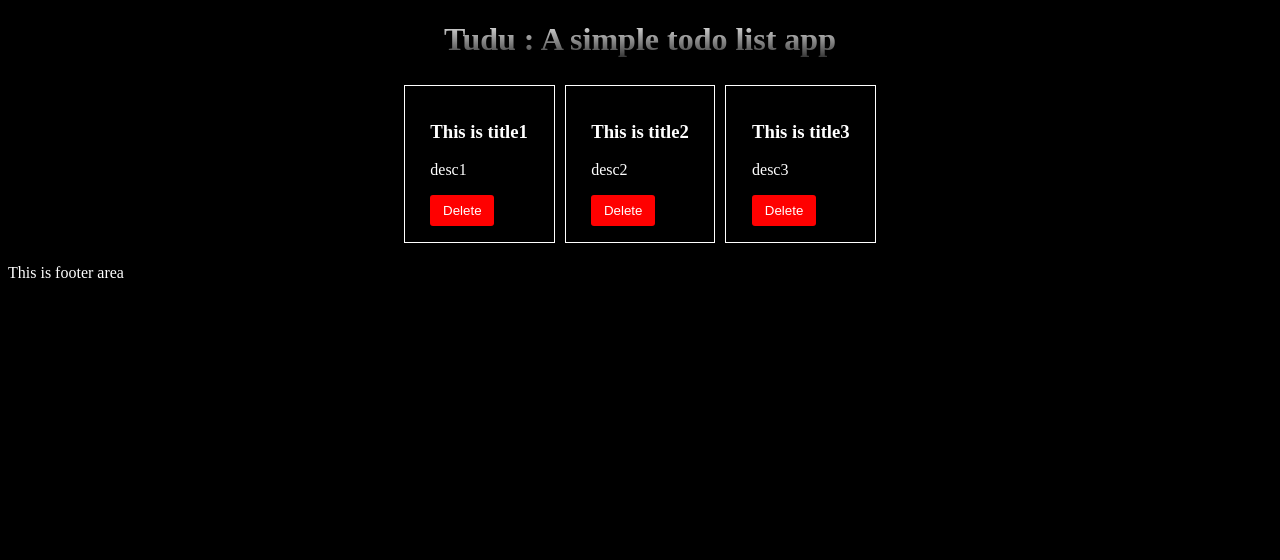
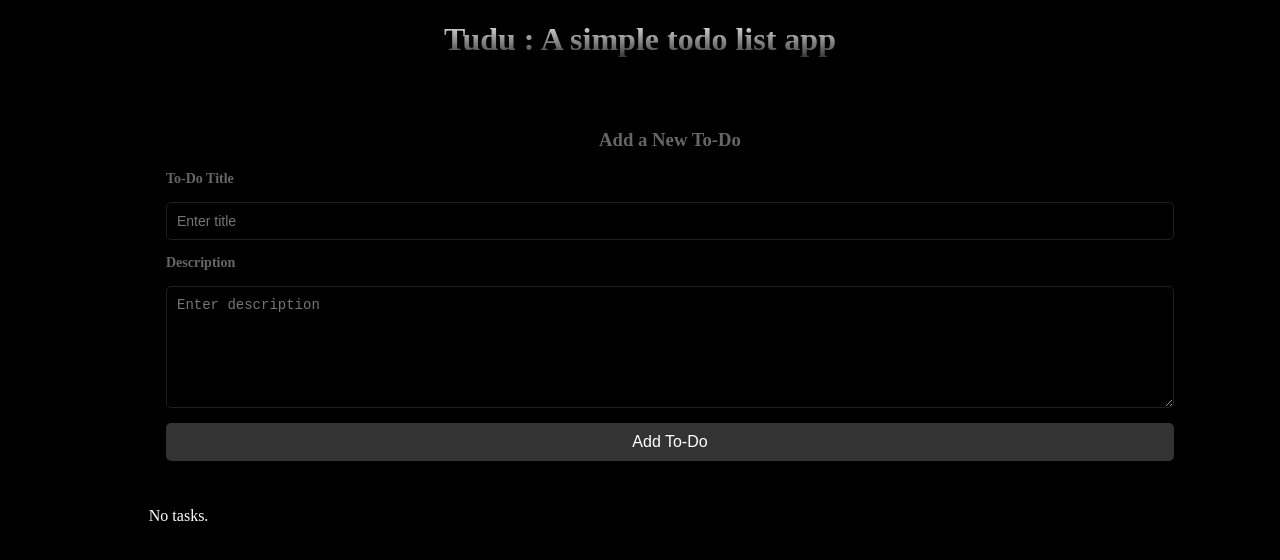
Before and after one commit to toheedakhtar/angular-todoApp, an Angular app in the folder todoApp/: page / in a window 1280 px wide. Shown: the top 560 px of the page. Built offline with nearby package versions, Linux system fonts and the light colour scheme.

Commit message:
add task done

```diff
--- /dev/null
+++ b/todoApp/src/app/Component/todo-add/todo-add.component.css
@@ -0,0 +1,74 @@
+.container {
+
+    background-color: #000000;
+    color: white;
+    border-radius: 8px;
+    padding: 30px;
+    box-shadow: 0 4px 10px rgba(0, 0, 0, 0.1);
+    width: 100%;
+    /* max-width: 400px; */
+    text-align: center;
+}
+
+/* Form Header */
+h3 {
+    color: #666;
+    margin-bottom: 20px;
+}
+
+/* Form Styling */
+.todo-form {
+    display: flex;
+    flex-direction: column;
+    gap: 15px;
+}
+
+/* Label Styling */
+label {
+    font-size: 14px;
+    font-weight: bold;
+    text-align: left;
+    color: #666;
+}
+
+/* Input Styling */
+input[type="text"],
+textarea {
+    padding: 10px;
+    border: 0.5px solid #1f1f1f;
+    border-radius: 5px;
+    font-size: 14px;
+    outline: none;
+    transition: border-color 0.3s ease;
+}
+
+input[type="text"]:focus,
+textarea:focus {
+    border-color: #00f3a2;
+}
+
+/* Textarea Styling */
+textarea {
+    resize: vertical;
+    min-height: 100px;
+}
+
+/* Button Styling */
+.submit-btn {
+    background-color: #333333;
+    color: #ffffff;
+    border: none;
+    padding: 10px;
+    font-size: 16px;
+    border-radius: 5px;
+    cursor: pointer;
+    transition: background-color 0.3s ease;
+}
+
+.submit-btn:hover {
+    background-color: #00f3a2;
+}
+
+.submit-btn:active {
+    background-color: #00f3a2;
+}
--- /dev/null
+++ b/todoApp/src/app/Component/todo-add/todo-add.component.html
@@ -0,0 +1,12 @@
+<div class="container">
+    <h3>Add a New To-Do</h3>
+    <form (ngSubmit)="onSubmit()" class="todo-form">
+        <label for="todo-title">To-Do Title</label>
+        <input type="text" id="title" name="title" placeholder="Enter title" [(ngModel)]="title" required>
+
+        <label for="todo-desc">Description</label>
+        <textarea id="desc" name="desc" placeholder="Enter description" [(ngModel)]="desc" required></textarea>
+
+        <button type="submit" class="submit-btn">Add To-Do</button>
+    </form>
+</div>
--- /dev/null
+++ b/todoApp/src/app/Component/todo-add/todo-add.component.ts
@@ -0,0 +1,32 @@
+import { Component, EventEmitter, Output } from '@angular/core';
+import { Todo } from '../../Todo';
+import { FormsModule } from '@angular/forms';
+
+@Component({
+  selector: 'app-todo-add',
+  standalone: true,
+  imports: [FormsModule],
+  templateUrl: './todo-add.component.html',
+  styleUrl: './todo-add.component.css'
+})
+
+export class TodoAddComponent {
+  title: string
+  desc: string
+  @Output() todoAdd: EventEmitter<Todo> = new EventEmitter();
+
+  constructor() { }
+
+  onSubmit() {
+
+    const todo = {
+      sno: 8,
+      title: this.title,
+      desc: this.desc,
+      active: true
+    }
+    console.log('Submitting..')
+    this.todoAdd.emit(todo);
+
+  }
+}
--- a/todoApp/src/app/Component/todo-item/todo-item.component.css
+++ b/todoApp/src/app/Component/todo-item/todo-item.component.css
@@ -1,7 +1,16 @@
 .todo-item {
-    padding: 2vh 2vw;
-    margin: 5px;
-    border: 1px solid white;
+    height: 25vh;
+    width: 15vw;
+    padding: 1vh 1vw;
+    margin: 10px;
+    border: 1px solid #666;
+    border-radius: 5px;
+
+}
+
+.todo-item>h5,
+p {
+    color: #666;
 }
 
 .del-btn {
--- a/todoApp/src/app/Component/todo-item/todo-item.component.html
+++ b/todoApp/src/app/Component/todo-item/todo-item.component.html
@@ -1,5 +1,5 @@
 <div class="todo-item">
-    <h3>{{todo.title}}</h3>
+    <h5>{{todo.title}}</h5>
     <p> {{todo.desc}}</p>
     <button class="del-btn" (click)="onClick(todo)">Delete</button>
 </div>
--- a/todoApp/src/app/Component/todo/todo.component.css
+++ b/todoApp/src/app/Component/todo/todo.component.css
@@ -1,4 +1,9 @@
 .todo-list {
     display: flex;
-    justify-content: center;
+    margin: 0 10vw;
+    padding: 0 1vw;
 }
+
+.todo-add {
+    margin: 0 10vw;
+}
--- a/todoApp/src/app/Component/todo/todo.component.html
+++ b/todoApp/src/app/Component/todo/todo.component.html
@@ -1,4 +1,9 @@
 <main>
+
+    <div class="todo-add">
+        <app-todo-add (todoAdd)="addTodo($event)"></app-todo-add>
+    </div>
+
     <div class="todo-list">
         @for (todo of todos; track todo.title){
         <app-todo-item [todo]="todo" (todoDel)="delTodo($event)"></app-todo-item>
@@ -9,6 +14,6 @@
     </div>
 </main>
 
-<footer>
+<!-- <footer>
     <p>This is footer area</p>
-</footer>
+</footer> -->
--- a/todoApp/src/app/Component/todo/todo.component.ts
+++ b/todoApp/src/app/Component/todo/todo.component.ts
@@ -1,45 +1,47 @@
-import { Component } from '@angular/core';
+import { Component, Inject } from '@angular/core';
 import { Todo } from '../../Todo';
+import { CommonModule, DOCUMENT } from '@angular/common';
 import { TodoItemComponent } from '../todo-item/todo-item.component';
+import { TodoAddComponent } from '../todo-add/todo-add.component';
 
 @Component({
   selector: 'app-todo',
   standalone: true,
-  imports: [TodoItemComponent],
+  imports: [TodoItemComponent, TodoAddComponent, CommonModule],
   templateUrl: './todo.component.html',
   styleUrl: './todo.component.css'
 })
 export class TodoComponent {
   todos: Todo[];
+  localItem: string;
+  constructor(@Inject(DOCUMENT) private document: Document) {
+    const localStorage = document.defaultView?.localStorage;
 
-  constructor() {
-    this.todos = [
-      {
-        sno: 1,
-        title: "This is title1",
-        desc: "desc1",
-        active: true
-      },
-      {
-        sno: 2,
-        title: "This is title2",
-        desc: "desc2",
-        active: true
-      },
-      {
-        sno: 3,
-        title: "This is title3",
-        desc: "desc3",
-        active: true
+    if (localStorage) {
+
+      this.localItem = localStorage.getItem("todos")
+
+      if (this.localItem == null) {
+        this.todos = []
       }
-
-    ]
+      else {
+        this.todos = JSON.parse(this.localItem)
+      }
+    }
   }
 
   delTodo(todo: Todo) {
     console.log(todo)
     const index = this.todos.indexOf(todo);
     this.todos.splice(index, 1)
+    localStorage.setItem('todos', JSON.stringify(this.todos))
+  }
+
+  addTodo(todo: Todo) {
+    console.log(todo)
+    const index = this.todos.indexOf(todo);
+    this.todos.push(todo)
+    localStorage.setItem('todos', JSON.stringify(this.todos))
   }
 
 }
--- a/todoApp/src/app/app.component.html
+++ b/todoApp/src/app/app.component.html
@@ -7,4 +7,5 @@
   <div class="todo">
     <app-todo></app-todo>
   </div>
+
 </div>
```
Also changed, not shown: todoApp/src/app/app.config.ts (line endings or trailing spaces), 1 other file (tests, documents, lock files or other folders).
